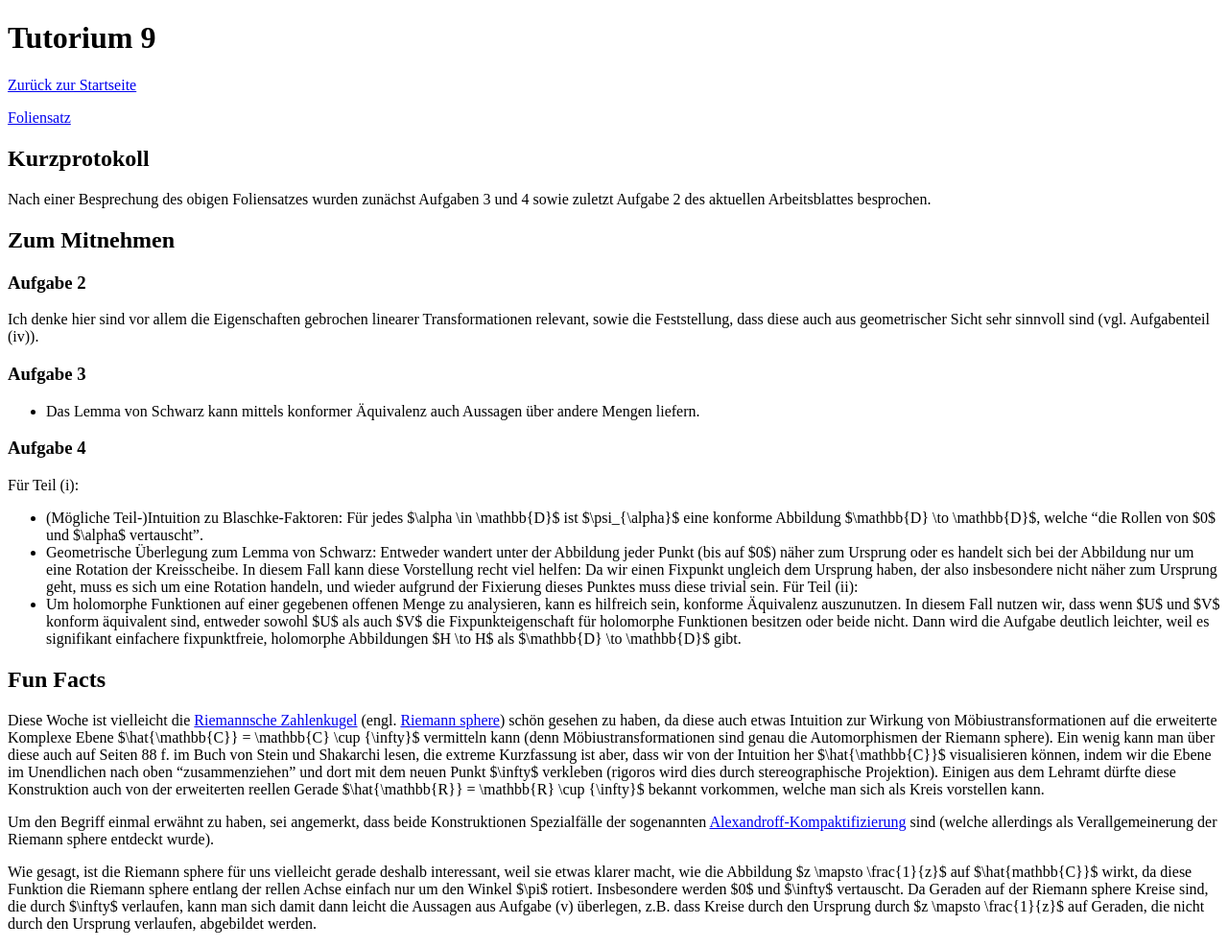
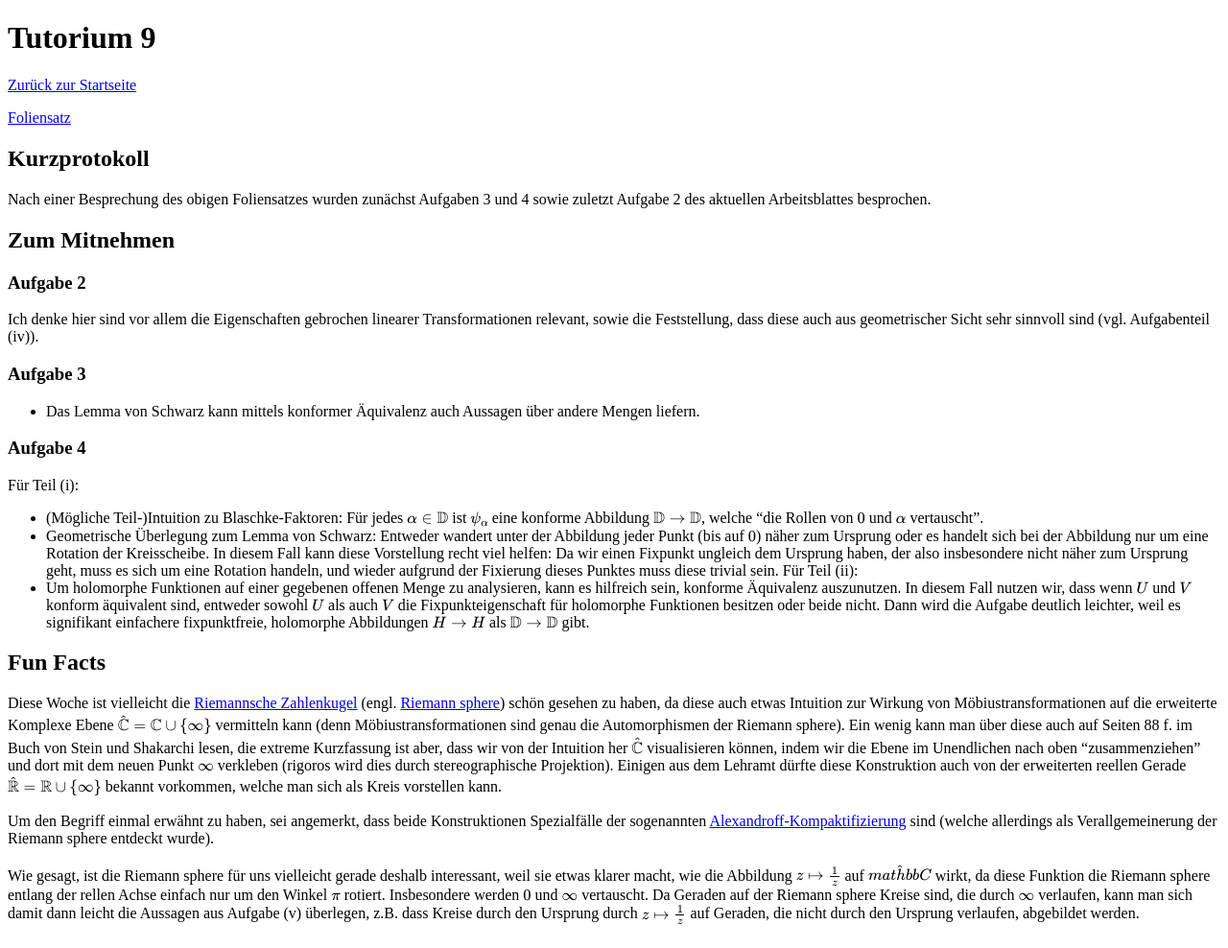
Before and after one commit to fdf-uni/ft, a Jekyll site: the page built from tutorials/tut09.md, in a window 1280 px wide. Shown: the whole page at 96% size. Built offline with Jekyll 4.4.1, drawn with Linux system fonts in a browser that asks for light colours; our own code applies the rules of GitHub Pages for plain Markdown files.

Commit message:
fix(tut09): once again used wrong math delimiters

```diff
--- a/tutorials/tut09.md
+++ b/tutorials/tut09.md
@@ -17,21 +17,21 @@ Ich denke hier sind vor allem die Eigenschaften gebrochen linearer Transformatio
 
 ### Aufgabe 4
 Für Teil (i):
-- (Mögliche Teil-)Intuition zu Blaschke-Faktoren: Für jedes $\alpha \in \mathbb{D}$ ist $\psi_{\alpha}$ eine konforme Abbildung $\mathbb{D} \to \mathbb{D}$, welche "die Rollen von $0$ und $\alpha$ vertauscht".
-- Geometrische Überlegung zum Lemma von Schwarz: Entweder wandert unter der Abbildung jeder Punkt (bis auf $0$) näher zum Ursprung oder es handelt sich bei der Abbildung nur um eine Rotation der Kreisscheibe.
+- (Mögliche Teil-)Intuition zu Blaschke-Faktoren: Für jedes $$\alpha \in \mathbb{D}$$ ist $$\psi_{\alpha}$$ eine konforme Abbildung $$\mathbb{D} \to \mathbb{D}$$, welche "die Rollen von $$0$$ und $$\alpha$$ vertauscht".
+- Geometrische Überlegung zum Lemma von Schwarz: Entweder wandert unter der Abbildung jeder Punkt (bis auf $$0$$) näher zum Ursprung oder es handelt sich bei der Abbildung nur um eine Rotation der Kreisscheibe.
     In diesem Fall kann diese Vorstellung recht viel helfen: Da wir einen Fixpunkt ungleich dem Ursprung haben, der also insbesondere nicht näher zum Ursprung geht, muss es sich um eine Rotation handeln, und wieder aufgrund der Fixierung dieses Punktes muss diese trivial sein.
 Für Teil (ii):
-- Um holomorphe Funktionen auf einer gegebenen offenen Menge zu analysieren, kann es hilfreich sein, konforme Äquivalenz auszunutzen. In diesem Fall nutzen wir, dass wenn $U$ und $V$ konform äquivalent sind, entweder sowohl $U$ als auch $V$ die Fixpunkteigenschaft für holomorphe Funktionen besitzen oder beide nicht.
-    Dann wird die Aufgabe deutlich leichter, weil es signifikant einfachere fixpunktfreie, holomorphe Abbildungen $H \to H$ als $\mathbb{D} \to \mathbb{D}$ gibt.
+- Um holomorphe Funktionen auf einer gegebenen offenen Menge zu analysieren, kann es hilfreich sein, konforme Äquivalenz auszunutzen. In diesem Fall nutzen wir, dass wenn $$U$$ und $$V$$ konform äquivalent sind, entweder sowohl $$U$$ als auch $$V$$ die Fixpunkteigenschaft für holomorphe Funktionen besitzen oder beide nicht.
+    Dann wird die Aufgabe deutlich leichter, weil es signifikant einfachere fixpunktfreie, holomorphe Abbildungen $$H \to H$$ als $$\mathbb{D} \to \mathbb{D}$$ gibt.
 
 ## Fun Facts
 
-Diese Woche ist vielleicht die [Riemannsche Zahlenkugel](https://de.wikipedia.org/wiki/Riemannsche_Zahlenkugel) (engl. [Riemann sphere](https://en.wikipedia.org/wiki/Riemann_sphere)) schön gesehen zu haben, da diese auch etwas Intuition zur Wirkung von Möbiustransformationen auf die erweiterte Komplexe Ebene $\hat{\mathbb{C}} = \mathbb{C} \cup \{\infty\}$ vermitteln kann (denn Möbiustransformationen sind genau die Automorphismen der Riemann sphere).
-Ein wenig kann man über diese auch auf Seiten 88 f. im Buch von Stein und Shakarchi lesen, die extreme Kurzfassung ist aber, dass wir von der Intuition her $\hat{\mathbb{C}}$ visualisieren können, indem wir die Ebene im Unendlichen nach oben "zusammenziehen" und dort mit dem neuen Punkt $\infty$ verkleben (rigoros wird dies durch stereographische Projektion).
-Einigen aus dem Lehramt dürfte diese Konstruktion auch von der erweiterten reellen Gerade $\hat{\mathbb{R}} = \mathbb{R} \cup \{\infty\}$ bekannt vorkommen, welche man sich als Kreis vorstellen kann.
+Diese Woche ist vielleicht die [Riemannsche Zahlenkugel](https://de.wikipedia.org/wiki/Riemannsche_Zahlenkugel) (engl. [Riemann sphere](https://en.wikipedia.org/wiki/Riemann_sphere)) schön gesehen zu haben, da diese auch etwas Intuition zur Wirkung von Möbiustransformationen auf die erweiterte Komplexe Ebene $$\hat{\mathbb{C}} = \mathbb{C} \cup \{\infty\}$$ vermitteln kann (denn Möbiustransformationen sind genau die Automorphismen der Riemann sphere).
+Ein wenig kann man über diese auch auf Seiten 88 f. im Buch von Stein und Shakarchi lesen, die extreme Kurzfassung ist aber, dass wir von der Intuition her $$\hat{\mathbb{C}}$$ visualisieren können, indem wir die Ebene im Unendlichen nach oben "zusammenziehen" und dort mit dem neuen Punkt $$\infty$$ verkleben (rigoros wird dies durch stereographische Projektion).
+Einigen aus dem Lehramt dürfte diese Konstruktion auch von der erweiterten reellen Gerade $$\hat{\mathbb{R}} = \mathbb{R} \cup \{\infty\}$$ bekannt vorkommen, welche man sich als Kreis vorstellen kann.
 
 Um den Begriff einmal erwähnt zu haben, sei angemerkt, dass beide Konstruktionen Spezialfälle der sogenannten [Alexandroff-Kompaktifizierung](https://de.wikipedia.org/wiki/Alexandroff-Kompaktifizierung) sind (welche allerdings als Verallgemeinerung der Riemann sphere entdeckt wurde).
 
-Wie gesagt, ist die Riemann sphere für uns vielleicht gerade deshalb interessant, weil sie etwas klarer macht, wie die Abbildung $z \mapsto \frac{1}{z}$ auf $\hat{mathbb{C}}$ wirkt, da diese Funktion die Riemann sphere entlang der rellen Achse einfach nur um den Winkel $\pi$ rotiert.
-Insbesondere werden $0$ und $\infty$ vertauscht.
-Da Geraden auf der Riemann sphere Kreise sind, die durch $\infty$ verlaufen, kann man sich damit dann leicht die Aussagen aus Aufgabe (v) überlegen, z.B. dass Kreise durch den Ursprung durch $z \mapsto \frac{1}{z}$ auf Geraden, die nicht durch den Ursprung verlaufen, abgebildet werden.
+Wie gesagt, ist die Riemann sphere für uns vielleicht gerade deshalb interessant, weil sie etwas klarer macht, wie die Abbildung $$z \mapsto \frac{1}{z}$$ auf $$\hat{mathbb{C}}$$ wirkt, da diese Funktion die Riemann sphere entlang der rellen Achse einfach nur um den Winkel $$\pi$$ rotiert.
+Insbesondere werden $$0$$ und $$\infty$$ vertauscht.
+Da Geraden auf der Riemann sphere Kreise sind, die durch $$\infty$$ verlaufen, kann man sich damit dann leicht die Aussagen aus Aufgabe (v) überlegen, z.B. dass Kreise durch den Ursprung durch $$z \mapsto \frac{1}{z}$$ auf Geraden, die nicht durch den Ursprung verlaufen, abgebildet werden.
```
